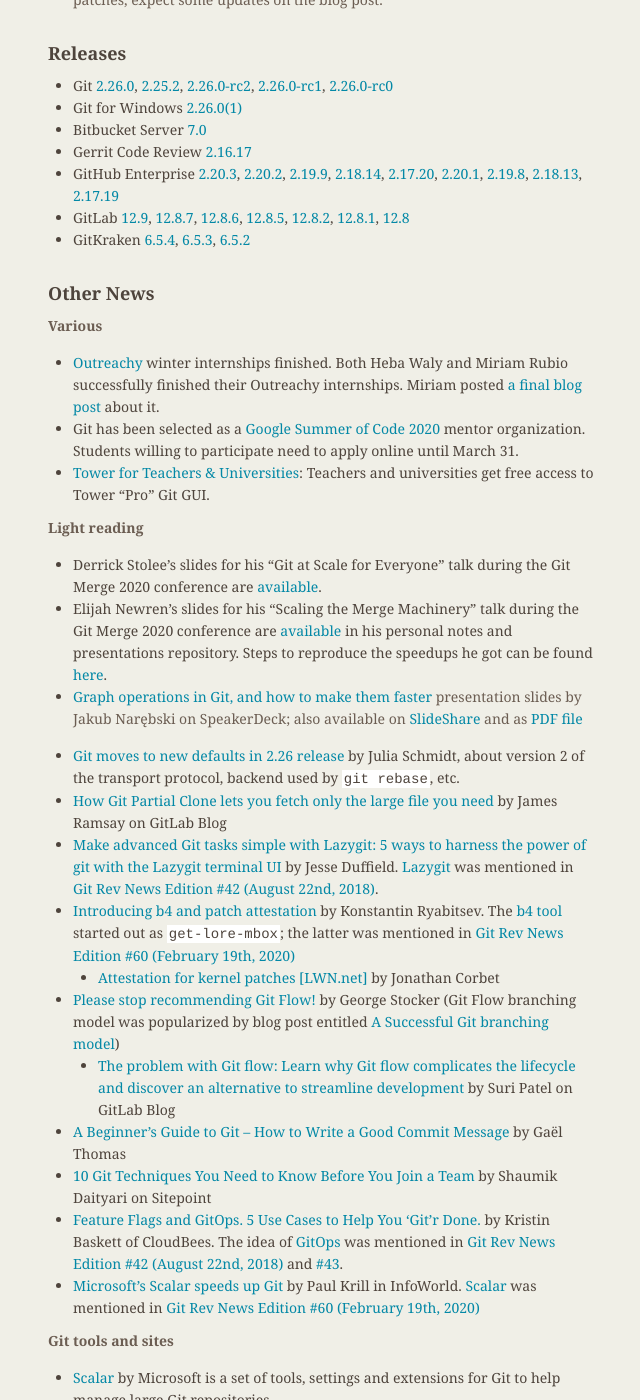
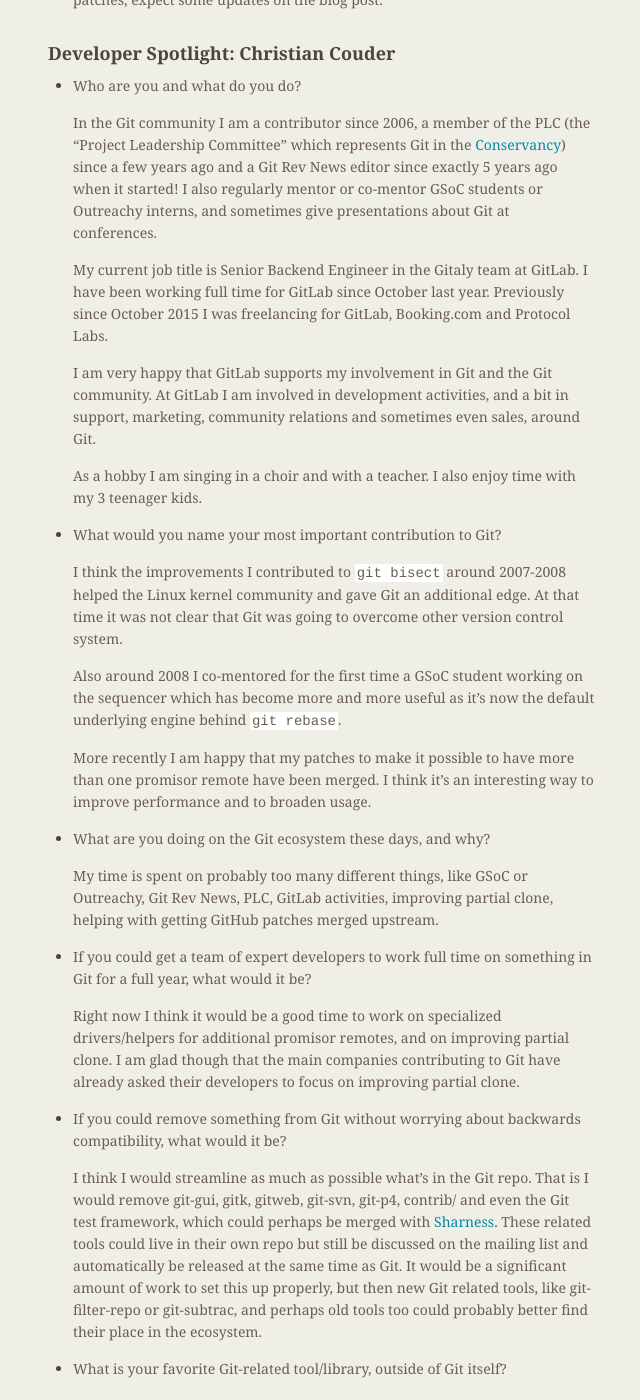
Before and after one commit to git/git.github.io, a Jekyll site: the page built from rev_news/drafts/edition-61.md, in a window 1280 px wide and 1400 px high, scrolled down 1202 px. Shown: the whole window, without its empty margins (486-1126 px from the left). Built offline with Jekyll 4.4.1, drawn with Linux system fonts in a browser that asks for light colours; some of the changed text lies outside the part shown.

Commit message:
rn-61: add interview with Christian Couder

```diff
--- a/rev_news/drafts/edition-61.md
+++ b/rev_news/drafts/edition-61.md
@@ -84,9 +84,82 @@
 ### Support
 -->
 
-<!---
-## Developer Spotlight:
--->
+## Developer Spotlight: Christian Couder
+
+* Who are you and what do you do?
+
+  In the Git community I am a contributor since 2006, a member of the
+  PLC (the "Project Leadership Committee" which represents Git in the
+  [Conservancy](https://sfconservancy.org/)) since a few years ago and a
+  Git Rev News editor since exactly 5 years ago when it started! I also
+  regularly mentor or co-mentor GSoC students or Outreachy interns, and
+  sometimes give presentations about Git at conferences.
+
+  My current job title is Senior Backend Engineer in the Gitaly team at
+  GitLab. I have been working full time for GitLab since October last
+  year. Previously since October 2015 I was freelancing for GitLab,
+  Booking.com and Protocol Labs.
+
+  I am very happy that GitLab supports my involvement in Git and the Git
+  community. At GitLab I am involved in development activities, and a
+  bit in support, marketing, community relations and sometimes even
+  sales, around Git.
+
+  As a hobby I am singing in a choir and with a teacher. I also enjoy
+  time with my 3 teenager kids.
+
+* What would you name your most important contribution to Git?
+
+  I think the improvements I contributed to `git bisect` around
+  2007-2008 helped the Linux kernel community and gave Git an additional
+  edge. At that time it was not clear that Git was going to overcome
+  other version control system.
+
+  Also around 2008 I co-mentored for the first time a GSoC student
+  working on the sequencer which has become more and more useful as it's
+  now the default underlying engine behind `git rebase`.
+
+  More recently I am happy that my patches to make it possible to have
+  more than one promisor remote have been merged. I think it's an
+  interesting way to improve performance and to broaden usage.
+
+* What are you doing on the Git ecosystem these days, and why?
+
+  My time is spent on probably too many different things, like GSoC or
+  Outreachy, Git Rev News, PLC, GitLab activities, improving partial
+  clone, helping with getting GitHub patches merged upstream.
+
+* If you could get a team of expert developers to work full time on
+  something in Git for a full year, what would it be?
+
+  Right now I think it would be a good time to work on specialized
+  drivers/helpers for additional promisor remotes, and on improving
+  partial clone. I am glad though that the main companies contributing
+  to Git have already asked their developers to focus on improving
+  partial clone.
+
+* If you could remove something from Git without worrying about
+  backwards compatibility, what would it be?
+
+  I think I would streamline as much as possible what's in the Git repo.
+  That is I would remove git-gui, gitk, gitweb, git-svn, git-p4,
+  contrib/ and even the Git test framework, which could perhaps be
+  merged with [Sharness](https://github.com/chriscool/sharness/). These
+  related tools could live in their own repo but still be discussed on
+  the mailing list and automatically be released at the same time as
+  Git. It would be a significant amount of work to set this up properly,
+  but then new Git related tools, like git-filter-repo or git-subtrac,
+  and perhaps old tools too could probably better find their place in
+  the ecosystem.
+
+* What is your favorite Git-related tool/library, outside of Git itself?
+
+  In 2016 I became the maintainer of
+  [Sharness](https://github.com/chriscool/sharness/) which was extracted
+  from the Git test framework in 2011. I have thought for a long time
+  that the Git test framework has helped tremendously in keeping the
+  amount of regressions and bugs in Git very low. I don't have much time
+  to take care of Sharness, but I think it can still help a lot.
 
 ## Releases
 
```
